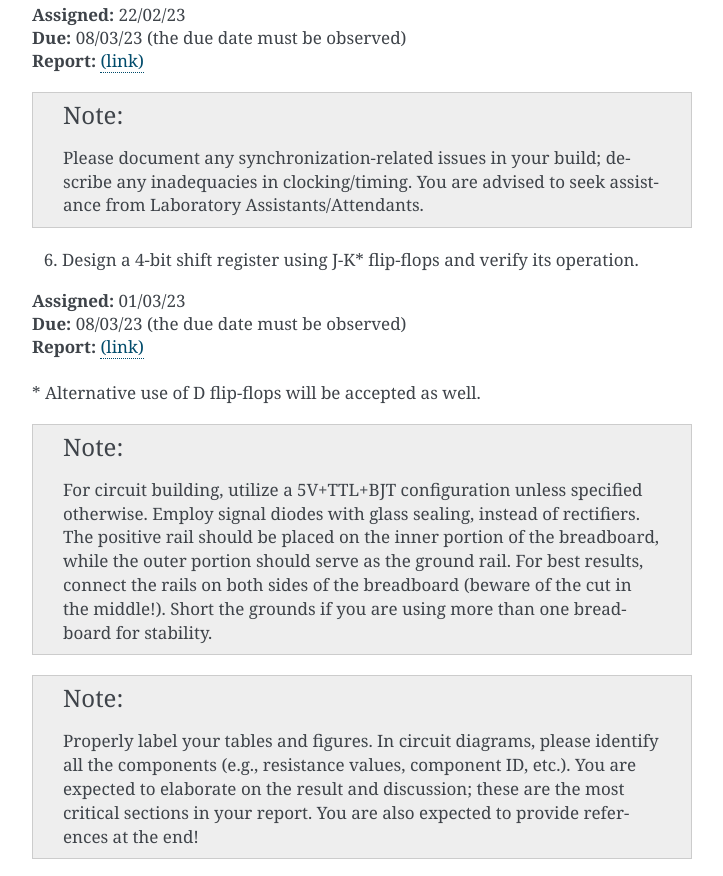
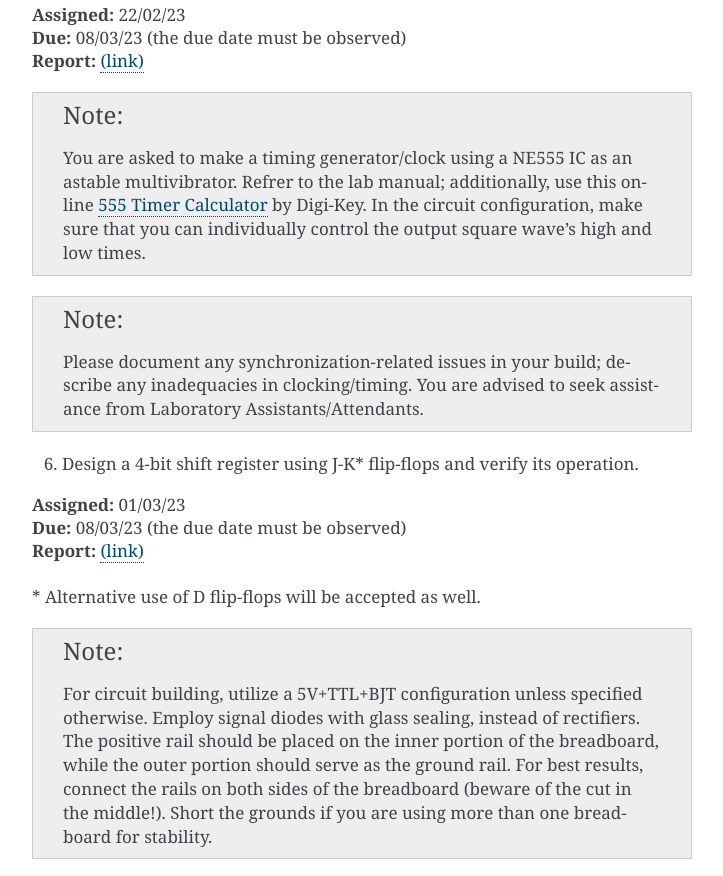
Before and after one commit to saad589/3102, a plain HTML site: page index.html in a window 1280 px wide. Shown: the part 2017-2893 px from the top of the page, without its empty margins (388-1111 px from the left). Drawn offline with Linux system fonts and the light colour scheme.

Commit message:
Update index.html

```diff
--- a/index.html
+++ b/index.html
@@ -117,6 +117,10 @@
 </div>
 <div class="admonition note">
 <p class="admonition-title">Note</p>
+<p>You are asked to make a timing generator/clock using a NE555 IC as an astable multivibrator. Refrer to the lab manual; additionally, use this online <a class="reference external" href="https://www.digikey.com/en/resources/conversion-calculators/conversion-calculator-555-timer">555 Timer Calculator</a> by Digi-Key.  In the circuit configuration, make sure that you can individually control the output square wave’s high and low times.</p>
+</div>
+<div class="admonition note">
+<p class="admonition-title">Note</p>
 <p>Please document any synchronization-related issues in your build; describe any inadequacies in clocking/timing. You are advised to seek assistance from Laboratory Assistants/Attendants.</p>
 </div>
 <ol class="arabic simple" start="6">
```
